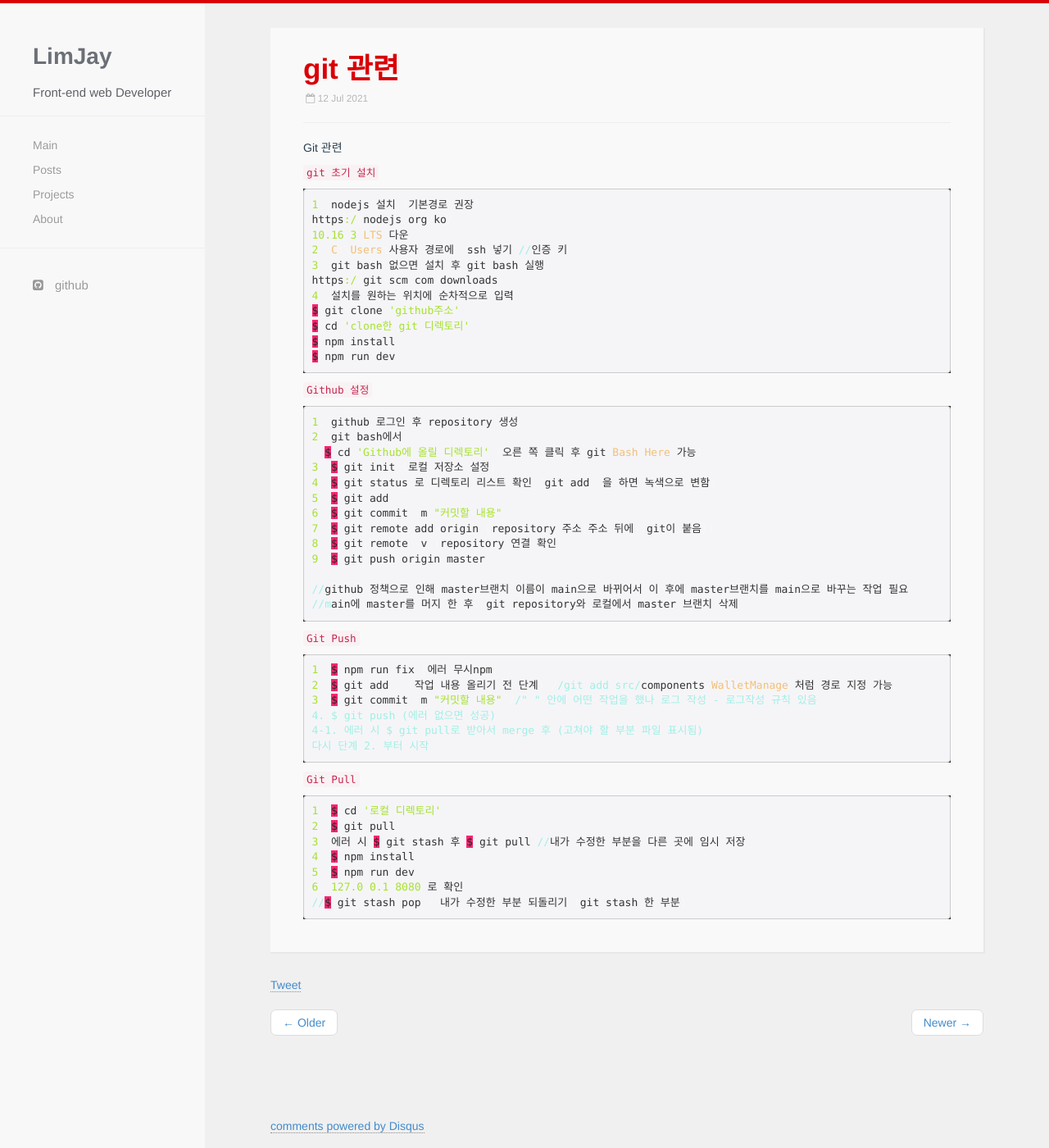
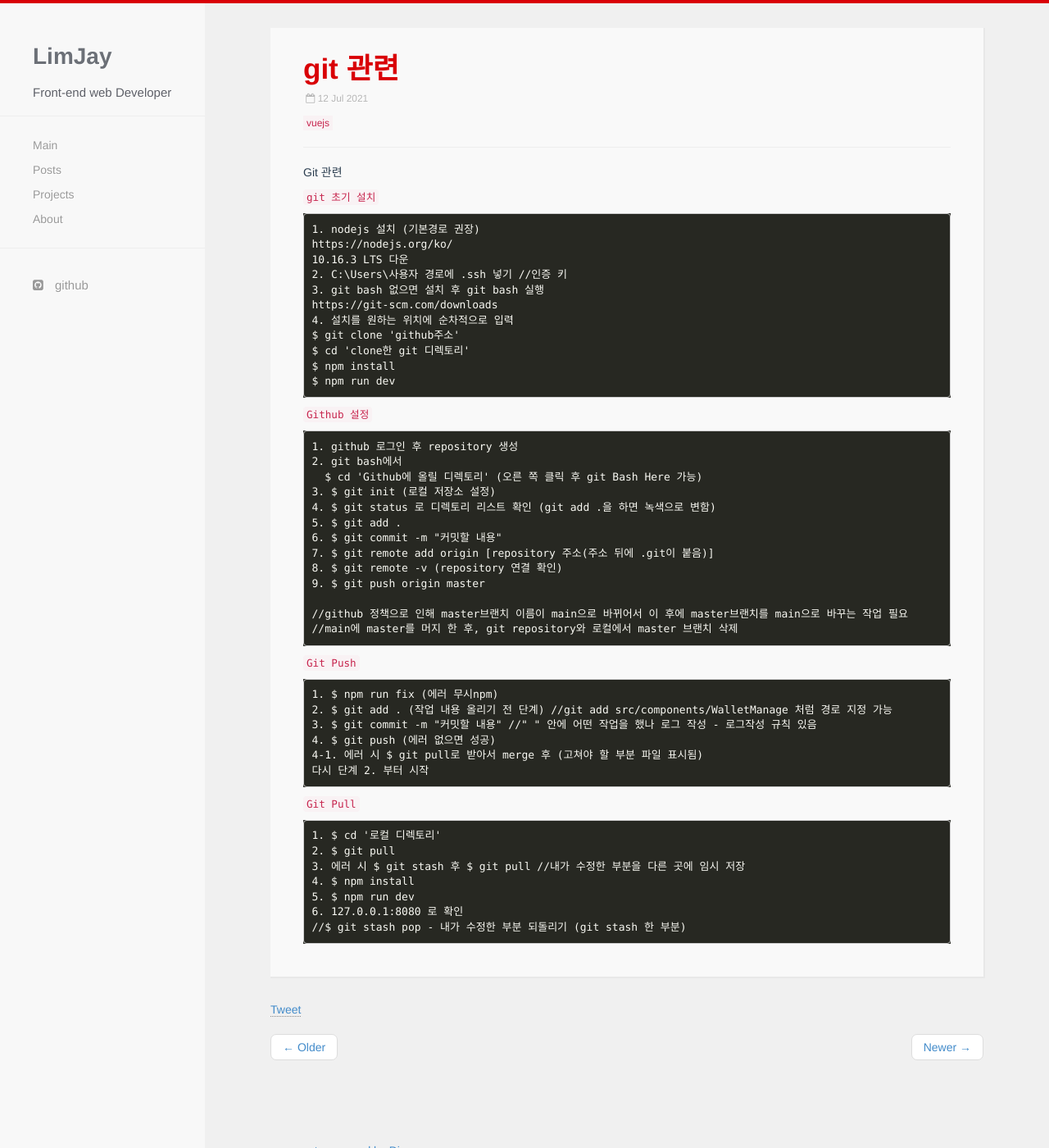
Before and after one commit to karreee28/karreee28.github.io, a Jekyll site: the page built from _posts/2021-07-13-git-setting-method.markdown, in a window 1280 px wide and 1400 px high. Shown: the whole window at 82% size. Built offline with Jekyll 4.4.1, drawn with Linux system fonts in a browser that asks for light colours; nearby versions of some CDN libraries; comment, search, counter and statistics services are not loaded.

Commit message:
contents update

````diff
--- a/_posts/2021-07-13-git-setting-method.markdown
+++ b/_posts/2021-07-13-git-setting-method.markdown
@@ -3,12 +3,12 @@ layout: post
 title:  "git 관련"
 date:   2021-07-13 00:00:00 +0900
 categories: data
-tags: [git]
+tags: [git, vuejs]
 ---
 Git 관련
 
 `git 초기 설치`
-{% highlight ruby %}
+```
 1. nodejs 설치 (기본경로 권장)
 https://nodejs.org/ko/
 10.16.3 LTS 다운
@@ -20,10 +20,10 @@ $ git clone 'github주소'
 $ cd 'clone한 git 디렉토리'
 $ npm install
 $ npm run dev
-{% endhighlight %}
+```
 
 `Github 설정`
-{% highlight ruby %}
+```
 1. github 로그인 후 repository 생성
 2. git bash에서
   $ cd 'Github에 올릴 디렉토리' (오른 쪽 클릭 후 git Bash Here 가능)
@@ -37,20 +37,20 @@ $ npm run dev
 
 //github 정책으로 인해 master브랜치 이름이 main으로 바뀌어서 이 후에 master브랜치를 main으로 바꾸는 작업 필요
 //main에 master를 머지 한 후, git repository와 로컬에서 master 브랜치 삭제
-{% endhighlight %}
+```
 
 `Git Push`
-{% highlight ruby %}
+```
 1. $ npm run fix (에러 무시npm)
 2. $ git add . (작업 내용 올리기 전 단계) //git add src/components/WalletManage 처럼 경로 지정 가능
 3. $ git commit -m "커밋할 내용" //" " 안에 어떤 작업을 했나 로그 작성 - 로그작성 규칙 있음
 4. $ git push (에러 없으면 성공)
 4-1. 에러 시 $ git pull로 받아서 merge 후 (고쳐야 할 부분 파일 표시됨)
 다시 단계 2. 부터 시작
-{% endhighlight %}
+```
 
 `Git Pull`
-{% highlight ruby %}
+```
 1. $ cd '로컬 디렉토리'
 2. $ git pull
 3. 에러 시 $ git stash 후 $ git pull //내가 수정한 부분을 다른 곳에 임시 저장
@@ -58,4 +58,4 @@ $ npm run dev
 5. $ npm run dev
 6. 127.0.0.1:8080 로 확인
 //$ git stash pop - 내가 수정한 부분 되돌리기 (git stash 한 부분)
-{% endhighlight %}
+```
--- a/_posts/2021-07-13-vscode-extensions.markdown
+++ b/_posts/2021-07-13-vscode-extensions.markdown
@@ -9,7 +9,8 @@ tags: [data, vscode]
 
 
 `Extentions List: `
-{% highlight ruby %}
+
+```
 
 Beautify
 Bracket Pair Colorizer
@@ -26,6 +27,6 @@ code runner
 css peek
 html css support
 
-{% endhighlight %}
+```
 
 계속 업데이트 예정
````
